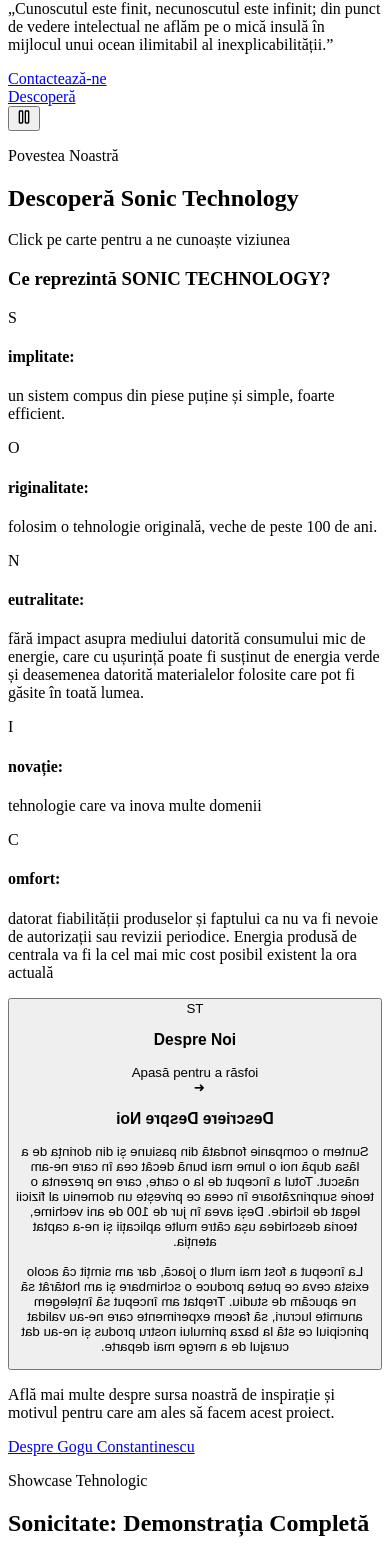
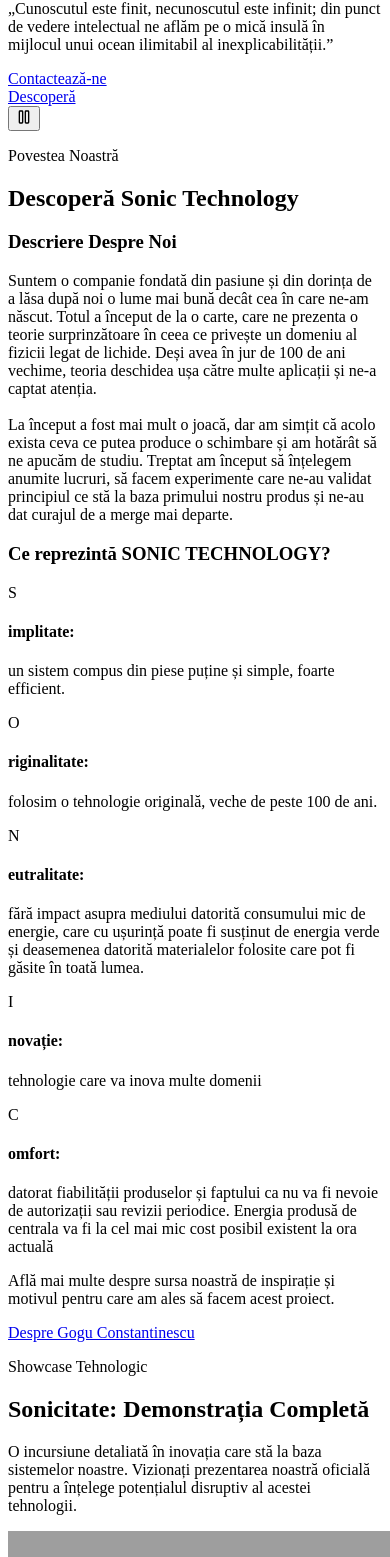
Before and after one commit to rares1215/Presentation-Website, a React (Vite) app: page / in a window 390 px wide. Shown: the part 1564-3121 px from the top of the page. Built offline with nearby package versions, Linux system fonts and the light colour scheme; grey boxes are pictures that could not be loaded; the HTML template or start-up script is replaced by a standard one.

Commit message:
Changed the about us style book for screen lesser then 1200px wide

```diff
--- a/src/components/About.jsx
+++ b/src/components/About.jsx
@@ -1,5 +1,5 @@
 /* eslint-disable no-unused-vars */
-import { useState } from "react";
+import { useState, useEffect } from "react";
 import { motion, useReducedMotion } from "framer-motion";
 
 const aboutTranslations = {
@@ -52,7 +52,7 @@
     bookCover: "À Propos",
     bookHint: "Appuyez pour feuilleter",
     bookTitle: "Description De Nous",
-    mainText: "Nous sommes une entreprise fondée sur la passion et le désir de laisser derrière nous un monde meilleur que celui dans lequel nous sommes nés. Tout a commencé par un livre qui présentait une théorie surprenante concernant un domaine de la physique lié aux liquides. Bien qu'elle ait environ 100 ans, la théorie ouvrait la porte à de nombreuses applications et a capté notre attention.<br /><br />Au début, c'était plutôt un jeu, mais nous avons senti qu'il y avait là quelque chose qui pouvait produire un changement et nous avons décidé de commencer à étudier. Progressivement, nous avons commencé à comprendre certaines choses, à mener des expériences qui ont validé le principe à la base de notre premier produit et nous ont donné le courage d'aller de l'avant.",
+    mainText: "Nous sommes une entreprise fondée sur la passion et le désir de laisser derrière nous un monde meilleur que celui dans lequel nous sommes nés. Tout a commencé par un livre qui présentait une théorie surprenante concernant un domaine de la physique lié aux liquides. Bien qu'elle ait environ 100 ans, la théorie ouvrait la porte à de nombreuses applications et a capté notre attention.<br /><br />Au début, c'était plutôt un jeu, mas nous avons senti qu'il y avait là quelque chose qui pouvait produire un changement et nous avons décidé de commencer à étudier. Progressivement, nous avons commencé à comprendre certaines choses, à mener des expériences qui ont validé le principe à la base de notre premier produit et nous ont donné le courage d'aller de l'avant.",
     sonicTitle: "Que représente SONIC TECHNOLOGY ?",
     details: [
       { letter: "S", title: "implicité", desc: "un système composé de pièces peu nombreuses et simples, très efficace." },
@@ -98,7 +98,7 @@
     sonicTitle: "Was repräsentiert SONIC TECHNOLOGY?",
     details: [
       { letter: "S", title: "implizität", desc: "ein System aus wenigen und einfachen Teilen, sehr effizient." },
-      { letter: "O", title: "riginalität", desc: "wir verwenden eine originelle Technologie, die über 100 Jahre alt ist." },
+      { letter: "O", title: "riginalität", desc: "wir verwenden eine originelle Technologie, die über 100 ist." },
       { letter: "N", title: "eutralität", desc: "keine Umweltbelastung durch geringen Energieverbrauch, der problemlos durch grüne Energie gedeckt werden kann, sowie durch weltweit verfügbare Materialien." },
       { letter: "I", title: "nnovation", desc: "eine Technologie, die viele Bereiche innovieren wird." },
       { letter: "C", title: "omfort", desc: "dank der Zuverlässigkeit der Produkte und der Tatsache, dass keine Genehmigungen oder regelmäßigen Wartungen erforderlich sind. Die erzeugte Energie wird zu den derzeit niedrigsten Kosten verfügbar sein." },
@@ -115,7 +115,7 @@
     bookCover: "Chi Siamo",
     bookHint: "Clicca per sfogliare",
     bookTitle: "Descrizione Chi Siamo",
-    mainText: "Siamo un'azienda fondata sulla passione e sul desiderio di lasciare un mondo migliore di quello in cui siamo nati. Tutto è iniziato con un libro che presentava una teoria sorprendente riguardante un campo della fisica legato ai liquidi. Sebbene avesse circa 100 anni, la teoria apriva la porta a molte applicazioni e ha catturato la nostra attenzione.<br /><br />All'inizio era più un gioco, ma sentivamo che c'era qualcosa che poteva produrre un cambiamento e abbiamo deciso di iniziare a studiare. Gradualmente abbiamo iniziato a capire certe cose, a condurre esperimenti che hanno convalidato il principio alla base del nostro primo prodotto e ci hanno dato il coraggio di andare avanti.",
+    mainText: "Siamo un'azienda fondata sulla passione e sul desiderio di lasciare un mondo migliore di quello in cui siamo nati. Tutto è iniziato con un libro che presentava una teoria sorprendente riguardante un campo della fisica legato ai liquidi. Sebbene avesse circa 100 anni, la teoria apriva la porta a molte applicazioni e ha catturato la nostra attenzione.<br /><br />All'inizio era più un gioco, ma sentivamo che c'era qualcosa che poteva produrre un cambiamento e abbiamo deciso di iniziare a studiare. Gradualmente abbiamo iniziato a capire certe cose, a condurre esperimenti che hanno convalidato il principio alla base del nostru primo prodotto e ci hanno dato il coraggio di andare avanti.",
     sonicTitle: "Cosa rappresenta SONIC TECHNOLOGY?",
     details: [
       { letter: "S", title: "emplicità", desc: "un sistema composto da pochi e semplici pezzi, molto efficiente." },
@@ -133,31 +133,42 @@
 
 export default function About({ lang = "ro" }) {
   const [isOpen, setIsOpen] = useState(false);
+  const [isLargeScreen, setIsLargeScreen] = useState(false);
   const prefersReducedMotion = useReducedMotion();
   const t = aboutTranslations[lang];
+
+  // Verificăm dimensiunea ecranului pentru a decide dacă afișăm cartea
+  useEffect(() => {
+    const checkScreenSize = () => {
+      setIsLargeScreen(window.innerWidth >= 1200);
+    };
+
+    checkScreenSize();
+    window.addEventListener("resize", checkScreenSize);
+    return () => window.removeEventListener("resize", checkScreenSize);
+  }, []);
 
   const toggleBook = () => setIsOpen(!isOpen);
 
   return (
-    <section
-      id="about"
-      className="relative bg-[#EBF0F5] py-32 overflow-hidden"
-    >
+    <section id="about" className="relative bg-[#EBF0F5] py-20 md:py-32 overflow-hidden">
       <div className="mx-auto max-w-7xl px-6">
 
         {/* HEADER */}
-        <div className="text-center mb-16">
+        <div className="text-center mb-12 md:mb-16">
           <p className="text-sm font-semibold uppercase tracking-[0.25em] text-[#455361]">{t.badge}</p>
           <h2 className="mt-4 text-3xl md:text-5xl font-extrabold text-[#0056B3]">{t.title}</h2>
+          {isLargeScreen && (
             <p className="mt-4 text-[#455361] font-medium italic">{t.clickHint}</p>
+          )}
         </div>
 
-        {/* CONTAINER CARTE */}
-        <div className="relative perspective-2000 w-full max-w-6xl mx-auto h-[700px] md:h-[650px]">
-
+        {isLargeScreen ? (
+          /* VARIANTĂ CARTE (DOAR PENTRU > 1200px) */
+          <div className="relative perspective-2000 w-full max-w-6xl mx-auto h-[650px]">
             {/* PAGINA DREAPTA (Fixă - SONIC Acronim) */}
-          <div className="absolute top-0 right-0 w-full md:w-1/2 h-full bg-white shadow-xl rounded-r-3xl border border-[#D1D9E0] p-8 md:p-12 flex flex-col justify-center">
-            <h3 className="text-xl md:text-2xl font-black text-[#1B263B] mb-8">
+            <div className="absolute top-0 right-0 w-1/2 h-full bg-white shadow-xl rounded-r-3xl border border-[#D1D9E0] p-12 flex flex-col justify-center">
+              <h3 className="text-2xl font-black text-[#1B263B] mb-8">
                 {t.sonicTitle.split("SONIC TECHNOLOGY")[0]}
                 <span className="text-[#0056B3]">SONIC TECHNOLOGY?</span>
               </h3>
@@ -165,43 +176,29 @@
                 {t.details.map((item, index) => (
                   <div key={index} className="flex flex-col">
                     <div className="flex items-baseline">
-                    {/* Initiala Rosie - acum fara gap, aliniata la baza textului */}
-                    <span className="text-3xl md:text-4xl font-black text-[#D32F2F] leading-none">
-                      {item.letter}
-                    </span>
-                    {/* Restul titlului - lipit de initiala */}
-                    <h4 className="text-base md:text-lg font-bold text-[#1B263B]">
-                      {item.title}:
-                    </h4>
+                      <span className="text-4xl font-black text-[#D32F2F] leading-none">{item.letter}</span>
+                      <h4 className="text-lg font-bold text-[#1B263B]">{item.title}:</h4>
                     </div>
-                  {/* Descrierea pe randul urmator pentru claritate */}
-                  <p className="text-[#37474F] text-sm md:text-base font-medium leading-snug mt-1">
-                    {item.desc}
-                  </p>
+                    <p className="text-[#37474F] text-base font-medium leading-snug mt-1">{item.desc}</p>
                   </div>
                 ))}
               </div>
             </div>
 
-          {/* PAGINA STÂNGA / COPERTA (Elementul rotativ) */}
+            {/* PAGINA STÂNGA / COPERTA (Rotativă) */}
             <motion.button
               onClick={toggleBook}
-            aria-expanded={isOpen}
-            aria-label={isOpen ? t.ariaOpen : t.ariaClosed}
               animate={{ rotateY: isOpen ? -180 : 0 }}
               transition={{ duration: 1.2, ease: "easeInOut" }}
-            style={{
-              transformStyle: "preserve-3d",
-              transformOrigin: "left"
-            }}
-            className="absolute top-0 left-0 md:left-1/2 w-full md:w-1/2 h-full z-20 cursor-pointer focus-visible:outline-none focus-visible:ring-4 focus-visible:ring-[#0056B3]/50 rounded-3xl md:rounded-r-3xl md:rounded-l-none"
+              style={{ transformStyle: "preserve-3d", transformOrigin: "left" }}
+              className="absolute top-0 left-1/2 w-1/2 h-full z-20 cursor-pointer focus:outline-none"
             >
               {/* FAȚA COPERȚII */}
-            <div className="absolute inset-0 bg-[#0056B3] rounded-3xl md:rounded-r-3xl md:rounded-l-none shadow-2xl flex flex-col items-center justify-center text-white p-12 backface-hidden border-r-4 border-white/20">
-              <div className="w-20 h-20 border-2 border-white/50 rounded-full flex items-center justify-center mb-6 mx-auto">
+              <div className="absolute inset-0 bg-[#0056B3] rounded-r-3xl shadow-2xl flex flex-col items-center justify-center text-white p-12 backface-hidden border-r-4 border-white/20">
+                <div className="w-20 h-20 border-2 border-white/50 rounded-full flex items-center justify-center mb-6">
                   <span className="text-3xl font-black">ST</span>
                 </div>
-              <h3 className="text-3xl md:text-4xl font-black uppercase tracking-widest">{t.bookCover}</h3>
+                <h3 className="text-4xl font-black uppercase tracking-widest">{t.bookCover}</h3>
                 <div className="mt-10 flex flex-col items-center gap-3">
                   <span className="text-xs font-bold uppercase tracking-[0.25em] opacity-80">{t.bookHint}</span>
                   <motion.div animate={{ x: [0, 5, 0] }} transition={{ repeat: Infinity, duration: 1.5 }} className="text-2xl">➜</motion.div>
@@ -209,42 +206,66 @@
               </div>
 
               {/* INTERIORUL COPERȚII */}
-            <div
-              className="absolute inset-0 bg-white rounded-3xl md:rounded-l-3xl md:rounded-r-none border-l border-[#D1D9E0] shadow-inner p-8 md:p-10 flex flex-col justify-center text-left backface-hidden"
-              style={{ transform: "rotateY(180deg)" }}
-            >
-              <h3 className="text-2xl sm:text-3xl font-semibold text-[#1B263B]">
-                {t.bookTitle}
-              </h3>
-              <p
-                className="mt-6 text-base sm:text-lg leading-relaxed sm:leading-loose text-[#1B263B]"
-                dangerouslySetInnerHTML={{ __html: t.mainText }}
-              />
+              <div className="absolute inset-0 bg-white rounded-l-3xl border-l border-[#D1D9E0] shadow-inner p-10 flex flex-col justify-center text-left backface-hidden" style={{ transform: "rotateY(180deg)" }}>
+                <h3 className="text-3xl font-semibold text-[#1B263B]">{t.bookTitle}</h3>
+                <p className="mt-6 text-lg leading-loose text-[#1B263B]" dangerouslySetInnerHTML={{ __html: t.mainText }} />
               </div>
             </motion.button>
           </div>
+        ) : (
+          /* VARIANTĂ STACKED (MOBILE & TABLET < 1200px) */
+          <div className="flex flex-col gap-8 max-w-3xl mx-auto">
+            {/* Card Despre Noi */}
+            <motion.div
+              initial={{ opacity: 0, y: 20 }}
+              whileInView={{ opacity: 1, y: 0 }}
+              viewport={{ once: true }}
+              className="bg-white p-8 rounded-3xl shadow-lg border border-[#D1D9E0]"
+            >
+              <h3 className="text-2xl font-bold text-[#0056B3] mb-4">{t.bookTitle}</h3>
+              <p className="text-[#1B263B] leading-relaxed" dangerouslySetInnerHTML={{ __html: t.mainText }} />
+            </motion.div>
+
+            {/* Card Acronim SONIC */}
+            <motion.div
+              initial={{ opacity: 0, y: 20 }}
+              whileInView={{ opacity: 1, y: 0 }}
+              viewport={{ once: true }}
+              className="bg-white p-8 rounded-3xl shadow-lg border border-[#D1D9E0]"
+            >
+              <h3 className="text-xl font-black text-[#1B263B] mb-6">
+                {t.sonicTitle.split("SONIC TECHNOLOGY")[0]}
+                <span className="text-[#0056B3]">SONIC TECHNOLOGY?</span>
+              </h3>
+              <div className="space-y-6">
+                {t.details.map((item, index) => (
+                  <div key={index} className="flex flex-col">
+                    <div className="flex items-baseline">
+                      <span className="text-3xl font-black text-[#D32F2F] leading-none">{item.letter}</span>
+                      <h4 className="text-base font-bold text-[#1B263B]">{item.title}:</h4>
+                    </div>
+                    <p className="text-[#37474F] text-sm font-medium leading-snug mt-1">{item.desc}</p>
+                  </div>
+                ))}
+              </div>
+            </motion.div>
+          </div>
+        )}
 
         {/* CTA BUTTON */}
-        <div className="mt-16 flex justify-center">
+        <div className="mt-16 flex justify-center text-center">
           <motion.div
             initial={{ opacity: 0, y: 20 }}
             whileInView={{ opacity: 1, y: 0 }}
             viewport={{ once: true }}
             transition={{ duration: 0.6 }}
           >
-            <p className="mt-8 mb-4 text-[#455361] text-sm font-medium max-w-md">
+            <p className="mt-8 mb-4 text-[#455361] text-sm font-medium max-w-md mx-auto">
               {t.ctaHint}
             </p>
             <a
               href="#gogu-tribute"
-              className="
-                  inline-flex items-center justify-center rounded-full
-                  min-h-[48px] px-12 py-4
-                  bg-[#0056B3] text-lg font-bold text-white
-                  shadow-xl shadow-blue-900/20 transition-all
-                  hover:bg-[#004494] hover:-translate-y-1
-                  focus-visible:outline-none focus-visible:ring-4 focus-visible:ring-[#0056B3]/50 focus-visible:ring-offset-2
-                "
+              className="inline-flex items-center justify-center rounded-full min-h-[48px] px-12 py-4 bg-[#0056B3] text-lg font-bold text-white shadow-xl hover:bg-[#004494] hover:-translate-y-1 transition-all"
             >
               {t.ctaBtn}
             </a>
```
Also changed, not shown: src/components/Footer.jsx (+36 -30 lines). Lines whose indentation alone changed are shown as unchanged.
